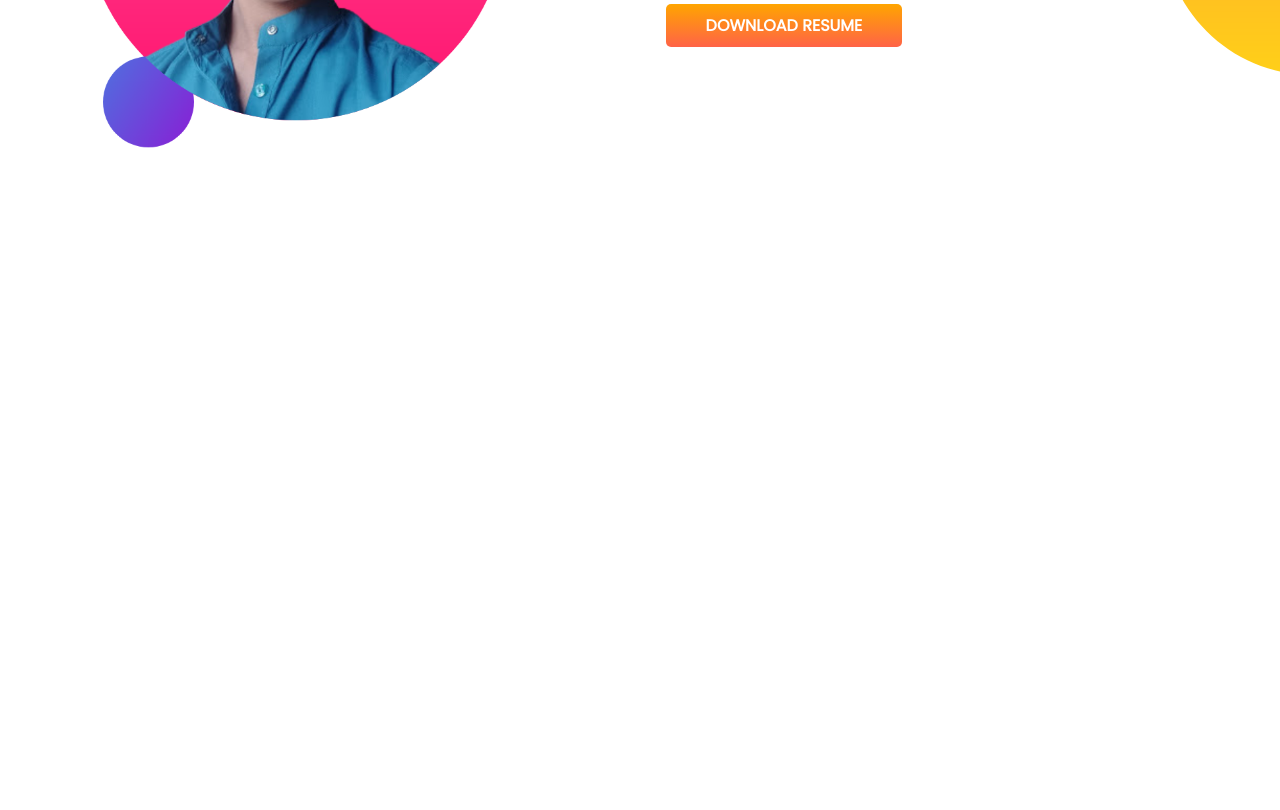
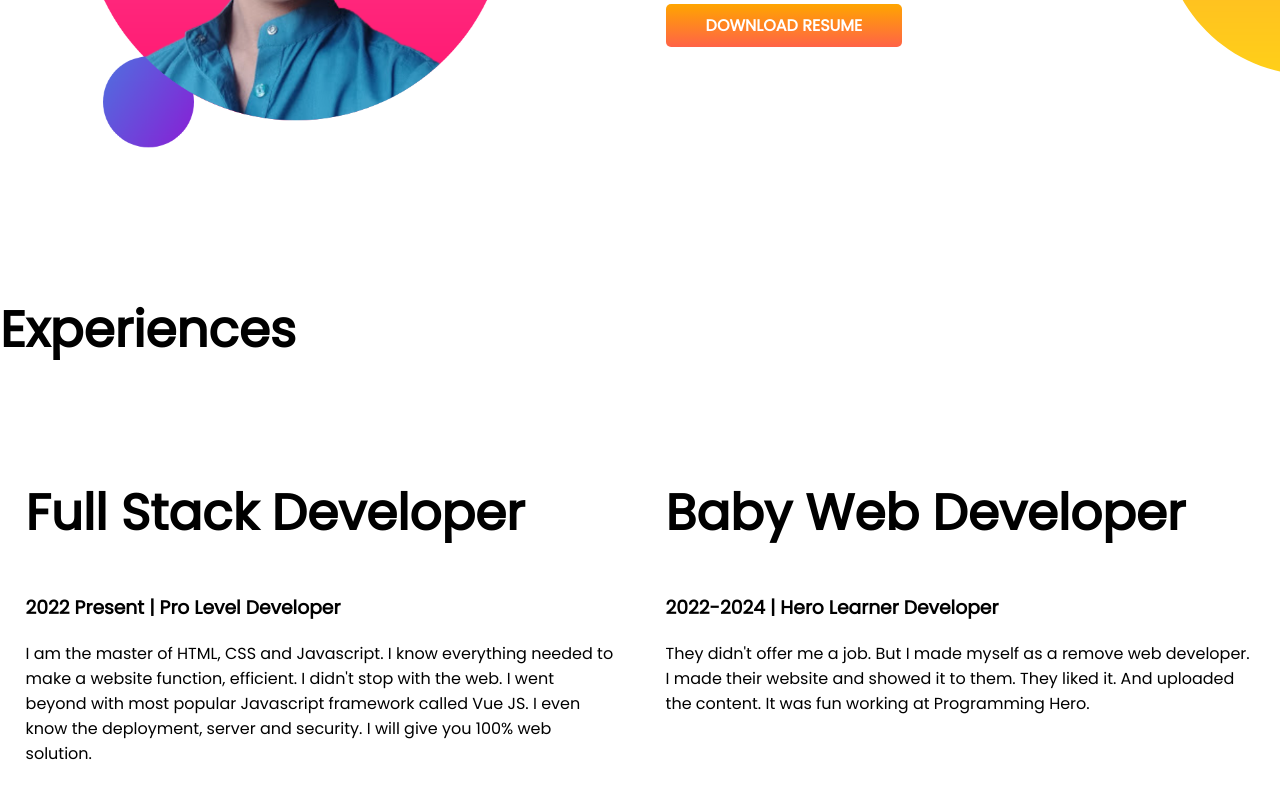
Before and after one commit to YourTahmid/developer-portfolio, a plain HTML site: page index.html in a window 1280 px wide. Shown: the part 956-1766 px from the top of the page. Before the commit the page ends 1249 px from the top, so only its background shows below. Drawn offline with Linux system fonts and the light colour scheme.

Commit message:
experience aria added

```diff
--- a/index.html
+++ b/index.html
@@ -11,7 +11,7 @@
     <title>My Portfolio</title>
 </head>
 <body>
-   <section class="top-banner">
+   <section class="top-banner flexible-container">
     <div class="half-width">
         <h1>Welcome To</h1>
         <h1><span class="orange-color">Meer Tahmid </span>World!</h1>
@@ -23,7 +23,7 @@
         <img class="half-width" src="images/my-bg.png" alt="">
        </div>
    </section>
-   <section class="dream-big">
+   <section class="dream-big flexible-container">
     <div class="half-width">
         <img class="half-width" src="images/my-bg2.png" alt="">
     </div>
@@ -34,5 +34,20 @@
         <a href="" class="link-button">DOWNLOAD RESUME</a>
     </div>
    </section>
+   <section class="experience-area">
+        <h1>Experiences</h1>
+        <div class="flexible-container">
+            <div class="half-width">
+                <h1>Full Stack Developer</h1>
+                <h3>2022 Present | Pro Level Developer</h3>
+                <p>I am the master of HTML, CSS and Javascript. I know everything needed to make a website function, efficient. I didn't stop with the web. I went beyond with most popular Javascript framework called Vue JS. I even know the deployment, server and security. I will give you 100% web solution.</p>
+            </div>
+            <div class="half-width">
+                <h1>Baby Web Developer</h1>
+                <h3>2022-2024 | Hero Learner Developer</h3>
+                <p>They didn't offer me a job. But I made myself as a remove web developer. I made their website and showed it to them. They liked it. And uploaded the content. It was fun working at Programming Hero.</p>
+            </div>
+        </div>
+   </section>
 </body>
 </html>
--- a/style.css
+++ b/style.css
@@ -18,7 +18,7 @@ h1{
 .orange-color{
     color: orange;
 }
-section{
+.flexible-container{
     display: flex;
     margin-bottom: 100px;
 }
```
